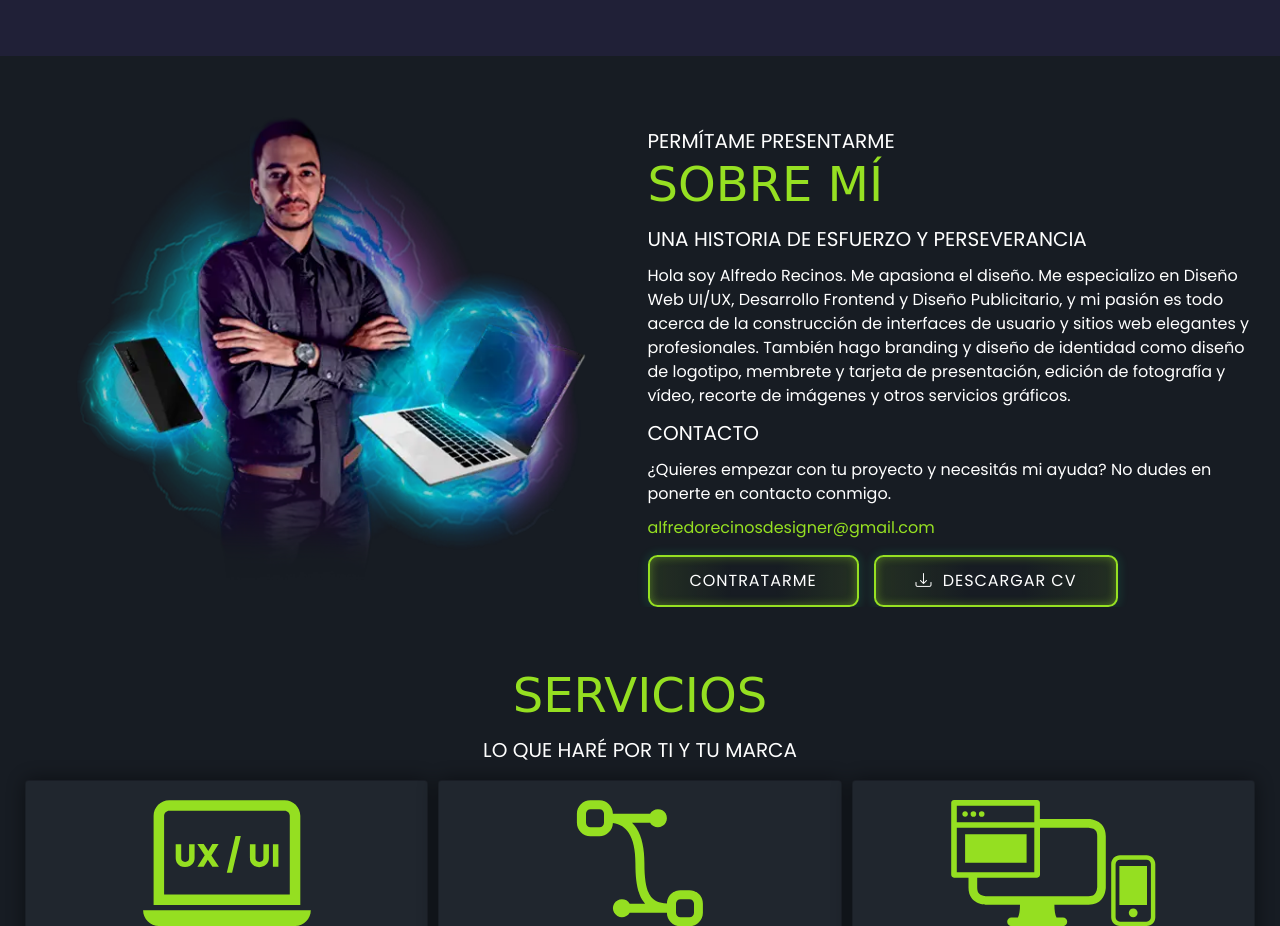
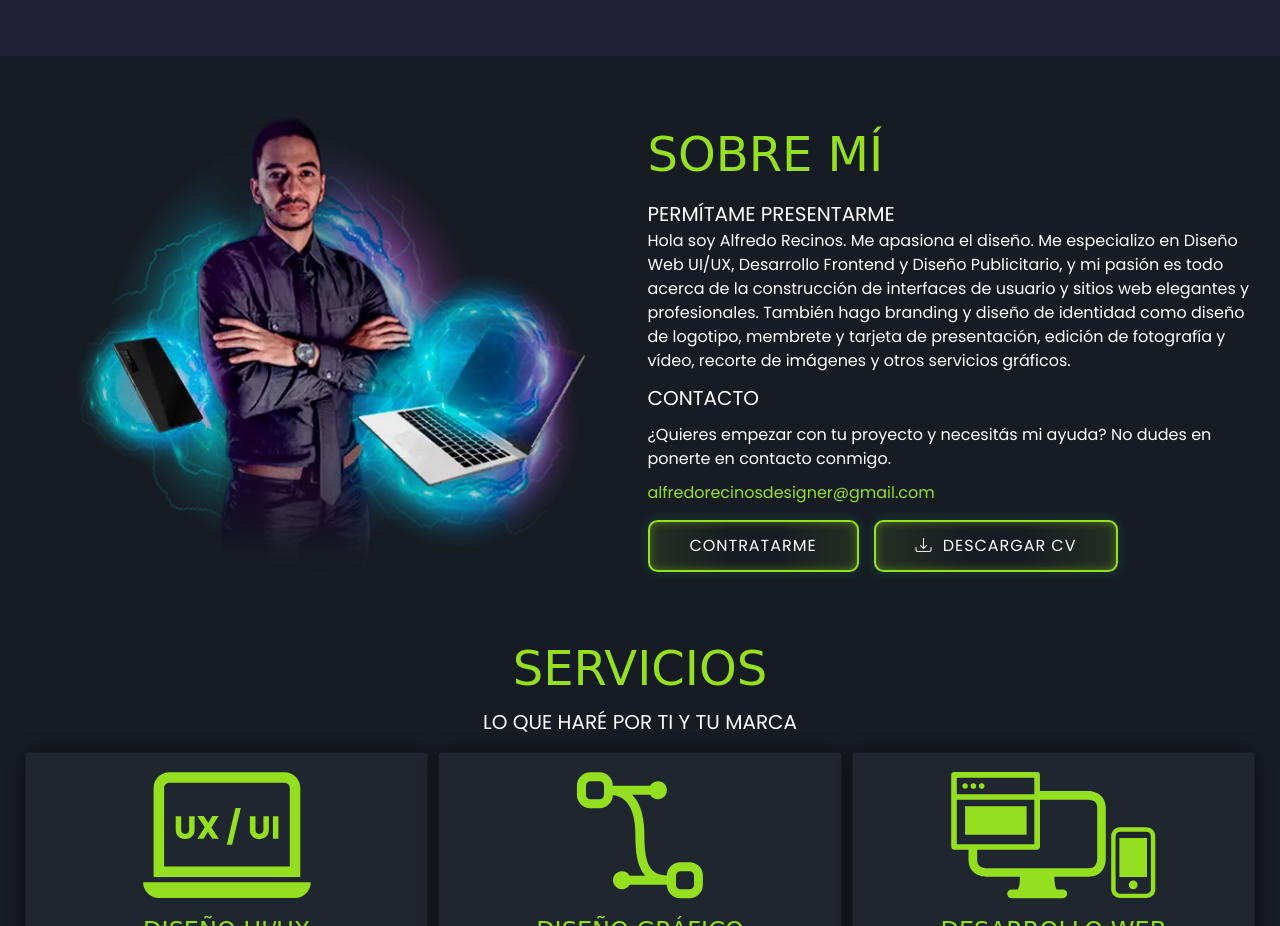
Before and after one commit to AlfredoRecinos/alfredorecinos.github.io, a plain HTML site: page portafolio.html in a window 1280 px wide. Shown: the part 2540-3466 px from the top of the page. Drawn offline with nearby package versions, Linux system fonts and the light colour scheme; a web font is replaced by a local one.

Commit message:
Update Sobre Mí section

```diff
--- a/portafolio.html
+++ b/portafolio.html
@@ -873,9 +873,9 @@ Header | navbar | advertising
 
           <div class="profile-content" data-aos="fade-left" data-aos-duration="3000">
 
+
+            <h2 class="mt-3">Sobre Mí</h2>
             <p class="text-white text-uppercase pt-3 mb-0 pp-1">permítame presentarme</p>
-            <h2 class="mb-3">Sobre Mí</h2>
-            <p class="text-white text-uppercase pb-3 mb-0 pp-2">Una historia de esfuerzo y perseverancia</p>
             <p class="text-white pb-3 mb-0">Hola soy Alfredo Recinos. Me apasiona el diseño. Me especializo en Diseño Web UI/UX, Desarrollo Frontend y Diseño Publicitario, y mi pasión es todo acerca de la construcción de interfaces de usuario y sitios web elegantes y profesionales. También hago branding y diseño de identidad como diseño de logotipo, membrete y tarjeta de presentación, edición de fotografía y vídeo, recorte de imágenes y otros servicios gráficos. </p>
             <p class="text-white text-uppercase pp-3">Contacto</p>
             <p class="text-white pb-3 mb-0">
```
